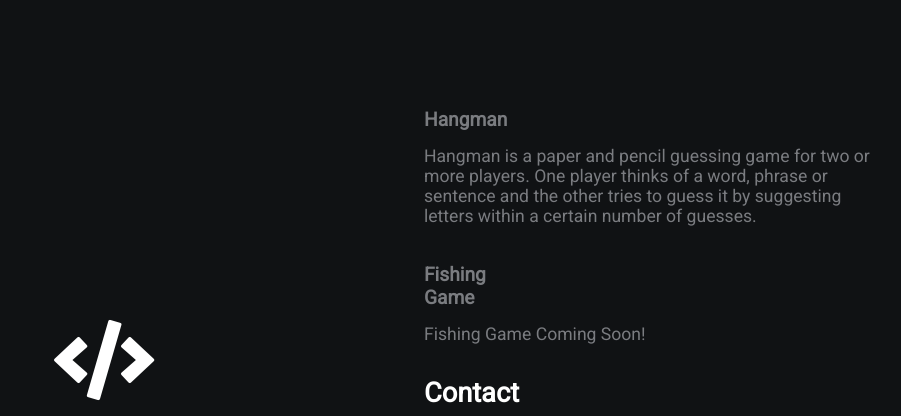
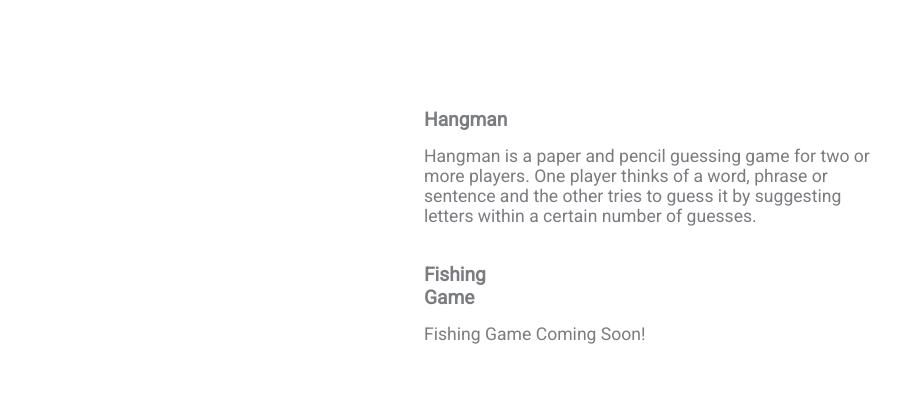
Before and after one commit to phineapuuu/testpage, a plain HTML site: page games/index.html in a window 1280 px wide. Shown: the top 416 px of the page, without its empty margins (216-1117 px from the left). Drawn offline with Linux system fonts and the light colour scheme.

Commit message:
Update style.css

```diff
--- a/games/style.css
+++ b/games/style.css
@@ -10,7 +10,7 @@ body{
     margin: 0;
     padding: 0;
     font-family: 'Roboto', sans-serif;
-    background-color: #101214;
+    background-color: #ffffff;
     color: #7A7C80;
 
 }
```
